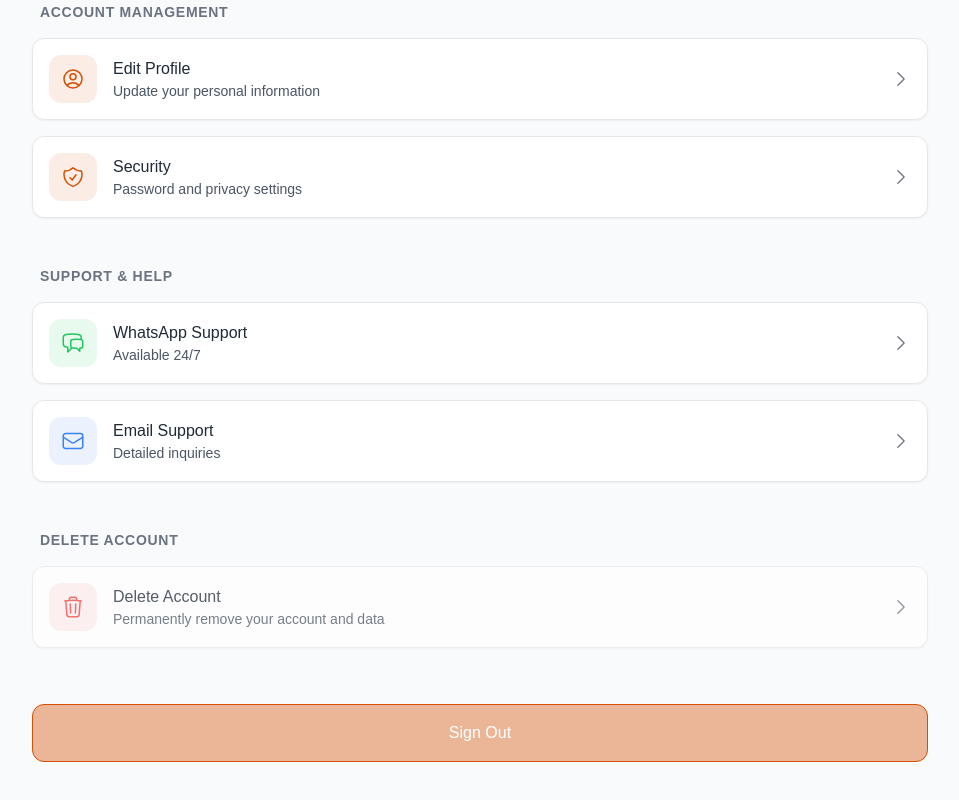
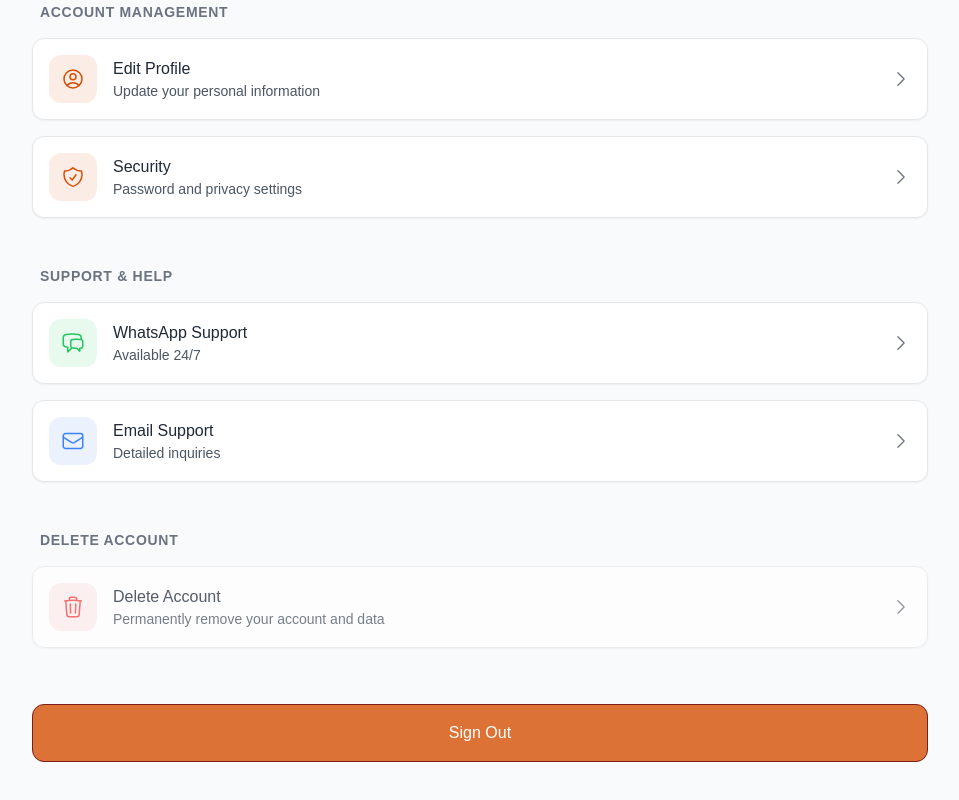
Before and after one commit to qwerty-development/fleet-webapp, a Next.js app: page /profile in a window 1280 px wide. Shown: the part 362-1162 px from the top of the page, without its empty margins (160-1119 px from the left). Built offline with nearby package versions, Linux system fonts and the light colour scheme.

Commit message:
Update sign-out button styles for improved visibility and consistency. Changed border color to red-900 and adjusted background color for better user experience during sign-out process.

```diff
--- a/app/profile/page.tsx
+++ b/app/profile/page.tsx
@@ -531,7 +531,7 @@ export default function ProfilePage() {
                 <button
                   onClick={handleSignOut}
                   disabled={isSigningOut}
-                  className="w-full p-4 border border-accent text-red bg-accent/40 hover:bg-accent/60 font-medium rounded-xl transition-colors disabled:opacity-70 flex justify-center items-center"
+                  className="w-full p-4 border border-red-900 text-red bg-accent/80 hover:bg-accent font-medium rounded-xl transition-colors disabled:opacity-70 flex justify-center items-center"
                 >
                   {isSigningOut ? (
                     <>
```
